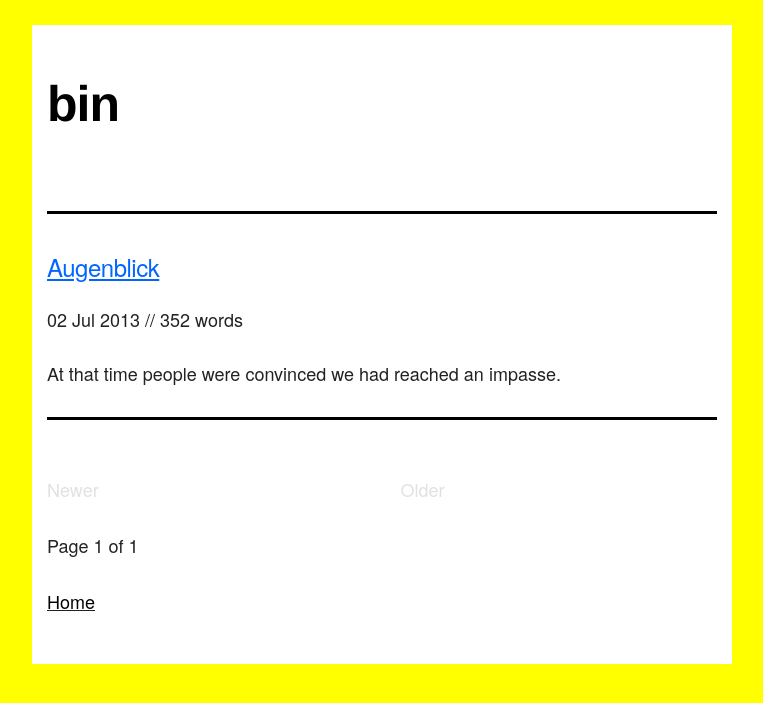
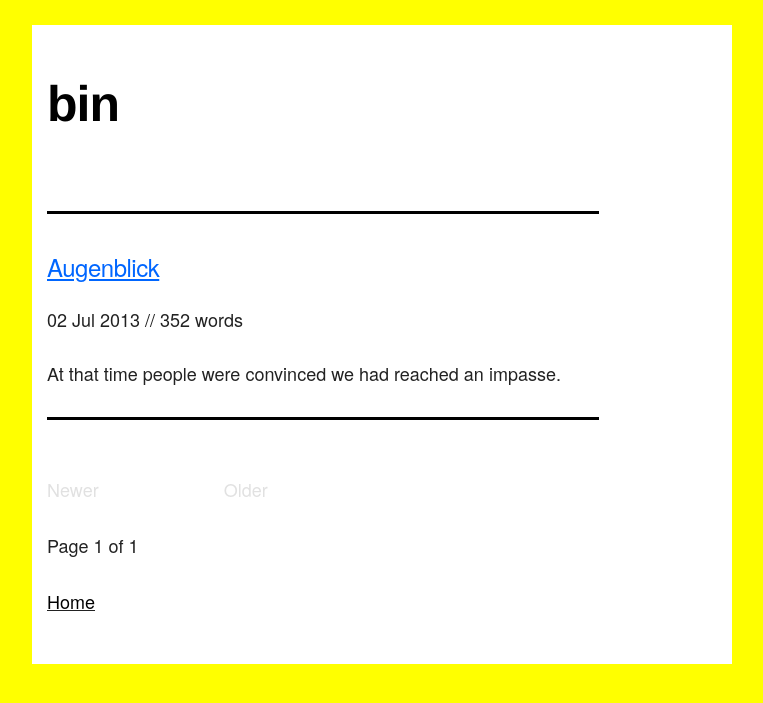
Before and after one commit to mt-trash/mt-trash.github.io, a Jekyll site: the page built from index.html, in a window 1280 px wide. Shown: the top 703 px of the page, without its empty margins (258-1021 px from the left). Built offline with Jekyll 4.4.1, drawn with Linux system fonts in a browser that asks for light colours; the list of posts is cut into pages by our own code.

Commit message:
more layout edits

```diff
--- a/index.html
+++ b/index.html
@@ -4,7 +4,7 @@ title: Empty Trash
 ---
 
 <div class="row">
-  <div class="twelve columns" style="margin-top: 1%">
+  <div class="ten columns" style="margin-top: 1%">
   <hr>
     {% for post in paginator.posts %}
       <h5><a href="{{ post.url }}" title="{{ post.title }}">{{ post.title }}</a></h5>
@@ -13,14 +13,14 @@ title: Empty Trash
   </div>
 </div>
 <div class="row">
-  <div class="six columns" style="margin-bottom: 1%">
+  <div class="three columns" style="margin-bottom: 1%">
   {% if paginator.previous_page %}
     <a href="{{ paginator.previous_page_path }}">Newer</a>
   {% else %}
     <span class="inactive">Newer</span>
   {% endif %}
   </div>
-  <div class="six columns" style="margin-bottom: 1%">
+  <div class="three columns" style="margin-bottom: 1%">
   {% if paginator.next_page %}
     <a href="{{ paginator.next_page_path }}">Older</a>
   {% else %}
@@ -29,7 +29,7 @@ title: Empty Trash
   </div>
 </div>
 <div class="row">
-  <div class="six columns" style="margin-bottom: 1%">
+  <div class="twelve columns" style="margin-bottom: 1%">
     <span>Page {{ paginator.page }} of {{ paginator.total_pages }}</span>
   </div>
 </div>
```
